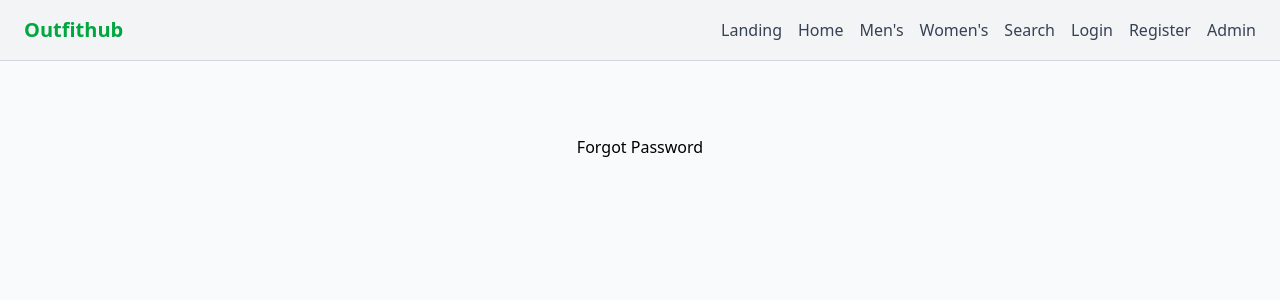
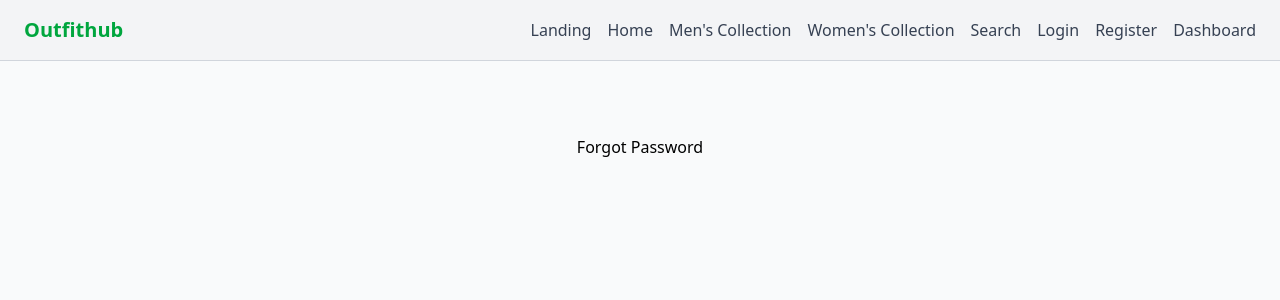
Before and after one commit to Seng-Chaokhun/Outfithub, a Vue app: page /auth/forgot-password in a window 1280 px wide. Shown: the top 300 px of the page. Built offline with nearby package versions, Linux system fonts and the light colour scheme.

Commit message:
refactor(src/App.vue -> src/components/main/MainHeader.vue + src/router/index.ts): dedicate header to its own component file, use router's route names to also render to the navigation bar

```diff
--- a/src/App.vue
+++ b/src/App.vue
@@ -1,22 +1,7 @@
 <template>
   <div class="min-h-screen flex flex-col">
-    <!-- Header -->
-    <header class="bg-gray-100 border-b border-gray-300 px-6 py-4">
-      <nav class="flex items-center justify-between">
-        <div class="text-xl font-bold text-green-600">Outfithub</div>
-        <ul class="flex space-x-4">
-          <li v-for="link in navLinks" :key="link.name">
-            <router-link
-              :to="link.path"
-              class="text-gray-700 hover:text-green-600 font-medium"
-              active-class="text-green-700"
-            >
-              {{ link.name }}
-            </router-link>
-          </li>
-        </ul>
-      </nav>
-    </header>
+    <!-- header -->
+    <MainHeader />
 
     <!-- Main -->
     <main class="flex-1 p-6 bg-gray-50">
@@ -26,14 +11,5 @@
 </template>
 
 <script lang="ts" setup>
-const navLinks = [
-  { name: 'Landing', path: '/' },
-  { name: 'Home', path: '/home' },
-  { name: "Men's", path: '/collection/mens' },
-  { name: "Women's", path: '/collection/womens' },
-  { name: 'Search', path: '/search' },
-  { name: 'Login', path: '/auth/login' },
-  { name: 'Register', path: '/auth/register' },
-  { name: 'Admin', path: '/admin/dashboard' },
-];
+import MainHeader from './components/main/MainHeader.vue'
 </script>
--- /dev/null
+++ b/src/components/main/MainHeader.vue
@@ -0,0 +1,25 @@
+<template>
+  <header class="bg-gray-100 border-b border-gray-300 px-6 py-4">
+    <nav class="flex items-center justify-between">
+      <div class="text-xl font-bold text-green-600">Outfithub</div>
+      <ul class="flex space-x-4">
+        <li v-for="link in navLinks" :key="link.name">
+          <router-link
+            :to="link.path"
+            class="text-gray-700 hover:text-green-600 font-medium"
+            active-class="text-green-700"
+          >
+            {{ link.name }}
+          </router-link>
+        </li>
+      </ul>
+    </nav>
+  </header>
+</template>
+
+<script setup lang="ts">
+import router from '@/router/index.ts'
+const navLinks = router.options.routes.filter((r) => r.meta?.nav)
+</script>
+
+<style scoped></style>
--- a/src/router/index.ts
+++ b/src/router/index.ts
@@ -1,26 +1,26 @@
 // src/router/index.ts
-import { createRouter, createWebHistory } from 'vue-router';
+import { createRouter, createWebHistory } from 'vue-router'
 
 // Admin pages
-const DashboardPage = () => import('@/pages/admin/DashboardPage.vue');
-const NotificationPage = () => import('@/pages/admin/NotificationPage.vue');
-const ProductManagement = () => import('@/pages/admin/ProductManagement.vue');
-const StockManagement = () => import('@/pages/admin/StockManagement.vue');
+const DashboardPage = () => import('@/pages/admin/DashboardPage.vue')
+const NotificationPage = () => import('@/pages/admin/NotificationPage.vue')
+const ProductManagement = () => import('@/pages/admin/ProductManagement.vue')
+const StockManagement = () => import('@/pages/admin/StockManagement.vue')
 
 // Auth pages
-const LoginPage = () => import('@/pages/auth/LoginPage.vue');
-const RegisterPage = () => import('@/pages/auth/RegisterPage.vue');
-const ForgotPasswordPage = () => import('@/pages/auth/ForgotPasswordPage.vue');
+const LoginPage = () => import('@/pages/auth/LoginPage.vue')
+const RegisterPage = () => import('@/pages/auth/RegisterPage.vue')
+const ForgotPasswordPage = () => import('@/pages/auth/ForgotPasswordPage.vue')
 
 // User pages
-const HomePage = () => import('@/pages/user/HomePage.vue');
-const MensCollection = () => import('@/pages/user/MensCollection.vue');
-const WomensCollection = () => import('@/pages/user/WomensCollection.vue');
-const ProductDetailPage = () => import('@/pages/user/ProductDetailPage.vue');
-const SearchPage = () => import('@/pages/user/SearchPage.vue');
+const HomePage = () => import('@/pages/user/HomePage.vue')
+const MensCollection = () => import('@/pages/user/MensCollection.vue')
+const WomensCollection = () => import('@/pages/user/WomensCollection.vue')
+const ProductDetailPage = () => import('@/pages/user/ProductDetailPage.vue')
+const SearchPage = () => import('@/pages/user/SearchPage.vue')
 
 // Landing page
-const LandingPage = () => import('@/pages/LandingPage.vue');
+const LandingPage = () => import('@/pages/LandingPage.vue')
 
 const routes = [
   // Landing page
@@ -28,18 +28,7 @@ const routes = [
     path: '/',
     name: 'Landing',
     component: LandingPage,
-  },
-
-  // Auth routes
-  {
-    path: '/auth/login',
-    name: 'Login',
-    component: LoginPage,
-  },
-  {
-    path: '/auth/register',
-    name: 'Register',
-    component: RegisterPage,
+    meta: { nav: true },
   },
   {
     path: '/auth/forgot-password',
@@ -52,16 +41,19 @@ const routes = [
     path: '/home',
     name: 'Home',
     component: HomePage,
+    meta: { nav: true },
   },
   {
     path: '/collection/mens',
-    name: 'MensCollection',
+    name: "Men's Collection",
     component: MensCollection,
+    meta: { nav: true },
   },
   {
     path: '/collection/womens',
-    name: 'WomensCollection',
+    name: "Women's Collection",
     component: WomensCollection,
+    meta: { nav: true },
   },
   {
     path: '/product/:id',
@@ -73,6 +65,21 @@ const routes = [
     path: '/search',
     name: 'Search',
     component: SearchPage,
+    meta: { nav: true },
+  },
+
+  // Auth routes
+  {
+    path: '/auth/login',
+    name: 'Login',
+    component: LoginPage,
+    meta: { nav: true },
+  },
+  {
+    path: '/auth/register',
+    name: 'Register',
+    component: RegisterPage,
+    meta: { nav: true },
   },
 
   // Admin routes
@@ -80,6 +87,7 @@ const routes = [
     path: '/admin/dashboard',
     name: 'Dashboard',
     component: DashboardPage,
+    meta: { nav: true },
   },
   {
     path: '/admin/notifications',
@@ -96,11 +104,11 @@ const routes = [
     name: 'StockManagement',
     component: StockManagement,
   },
-];
+]
 
 const router = createRouter({
   history: createWebHistory(),
   routes,
-});
+})
 
-export default router;
+export default router
```
